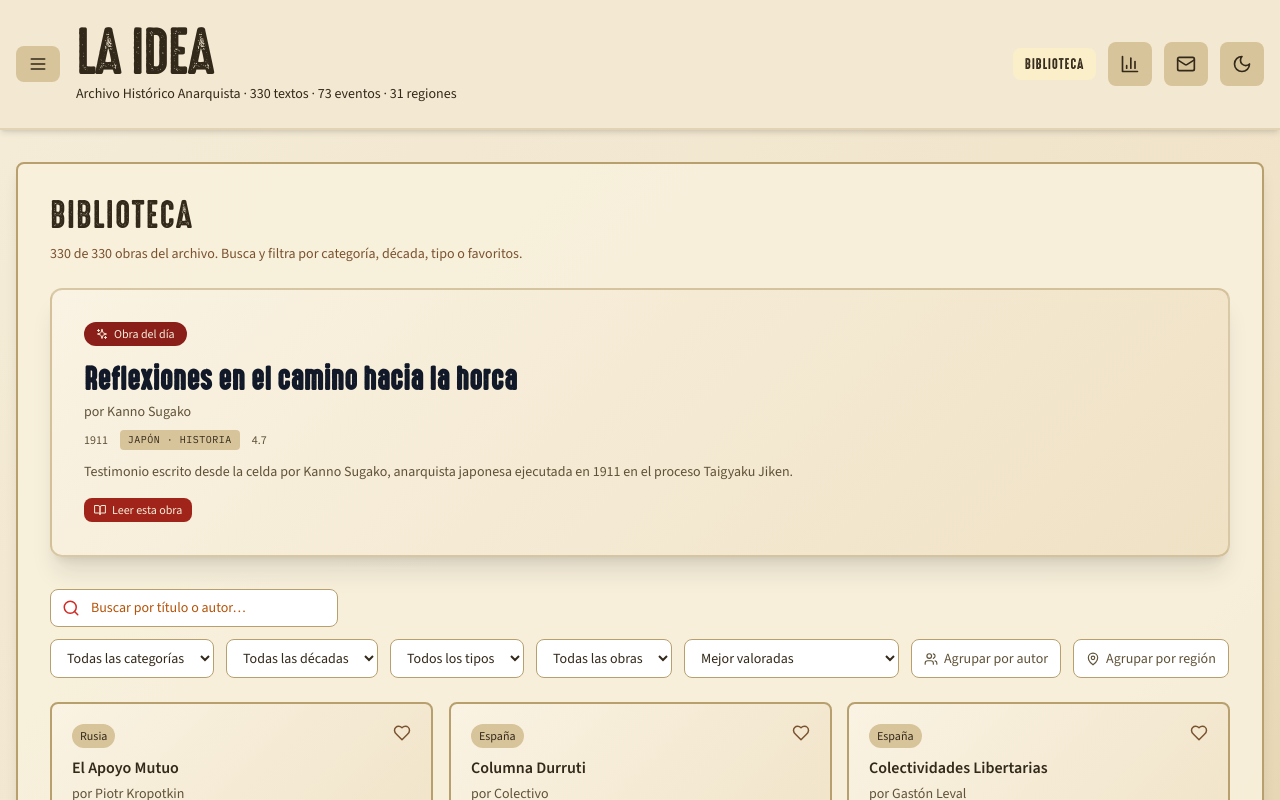
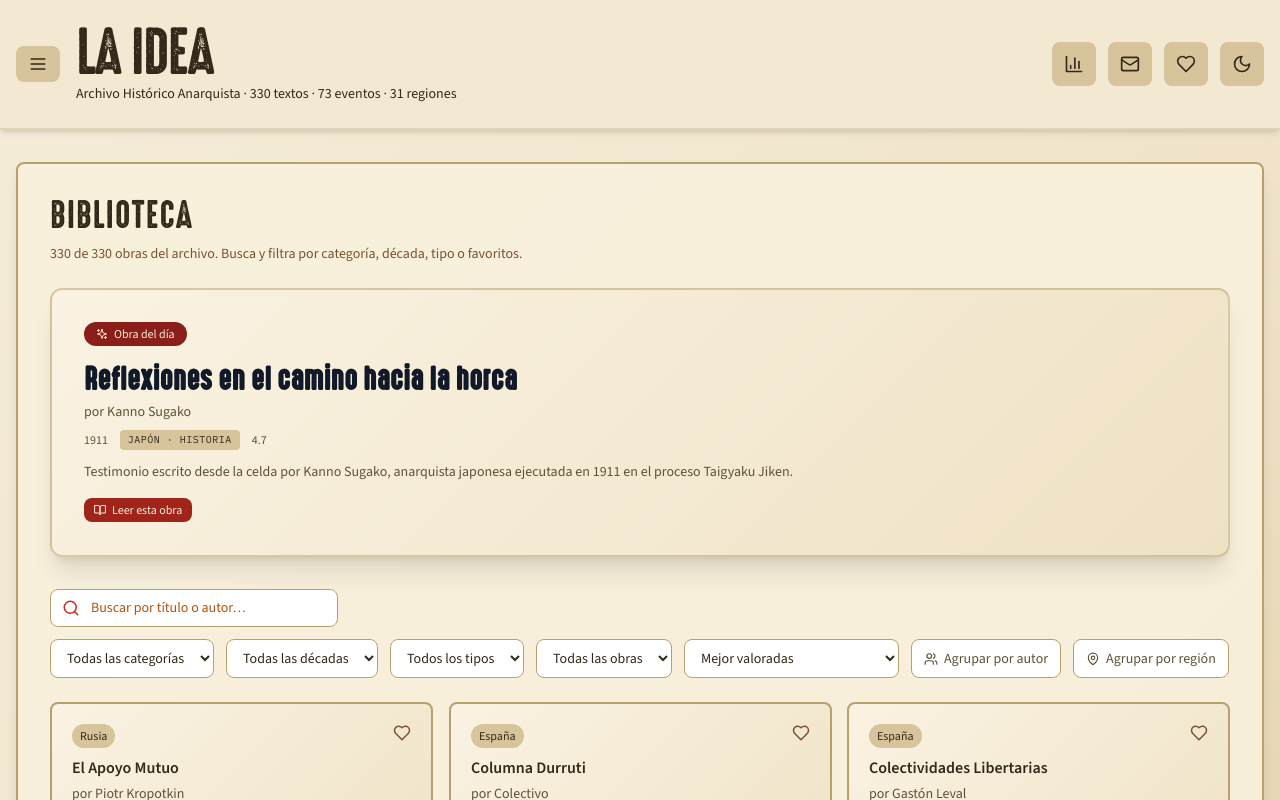
Before and after one commit to Ruben-developer/biblioteca-anarquista, a React (Vite) app: page / in a window 1280 px wide. Shown: the top 800 px of the page. Built offline with nearby package versions, Linux system fonts and the light colour scheme; a web font is replaced by a local one.

Commit message:
ui: quitar badge de vista actual en cabecera y añadir botón de Favoritos junto al tema

```diff
--- a/src/components/AnarchistArchive.jsx
+++ b/src/components/AnarchistArchive.jsx
@@ -95,6 +95,8 @@ const AnarchistArchive = () => {
         onDarkModeToggle={toggleDarkMode}
         onShowStats={() => setActiveView(VIEWS.STATS)}
         onShowContact={() => setActiveView(VIEWS.CONTACT)}
+        onViewChange={handleViewChange}
+        favoriteCount={favorites.length}
         stats={stats}
         activeView={activeView}
         menuOpen={menuOpen}
--- a/src/components/Header.jsx
+++ b/src/components/Header.jsx
@@ -1,12 +1,14 @@
 import React from 'react';
-import { BarChart3, Mail, Menu, Sun, Moon } from 'lucide-react';
-import { THEME, VIEW_LABELS } from '../constants';
+import { BarChart3, Mail, Menu, Sun, Moon, Heart } from 'lucide-react';
+import { THEME, VIEW_LABELS, VIEWS } from '../constants';
 
 const Header = ({
   darkMode,
   onDarkModeToggle,
   onShowStats,
   onShowContact,
+  onViewChange,
+  favoriteCount,
   stats,
   activeView,
   menuOpen,
@@ -37,14 +39,6 @@ const Header = ({
           </button>
 
           <div className="[grid-area:bots] justify-self-end flex items-center gap-2 md:gap-3">
-            {activeLabel && (
-              <span
-                className={`hidden sm:inline-block px-3 py-1.5 rounded-lg text-xs md:text-sm font-display uppercase tracking-wider ${darkMode ? 'bg-gray-800/60 text-red-400' : 'bg-amber-100/70 text-amber-900'}`}
-                aria-hidden="true"
-              >
-                {activeLabel}
-              </span>
-            )}
             <button
               onClick={onShowStats}
               className={`p-2 md:p-3 rounded-lg ${themeClass.button} transition-colors`}
@@ -59,6 +53,19 @@ const Header = ({
               aria-label="Contacto"
             >
               <Mail size={20} />
+            </button>
+            <button
+              onClick={() => onViewChange(VIEWS.FAVORITES)}
+              className={`p-2 md:p-3 rounded-lg ${themeClass.button} transition-colors relative`}
+              title="Ir a favoritos"
+              aria-label="Ir a favoritos"
+            >
+              <Heart size={20} />
+              {favoriteCount > 0 && (
+                <span className="absolute -top-1 -right-1 min-w-[18px] h-[18px] px-1 rounded-full bg-red-600 text-white text-[11px] leading-[18px] text-center font-semibold">
+                  {favoriteCount}
+                </span>
+              )}
             </button>
             <button
               onClick={onDarkModeToggle}
```
